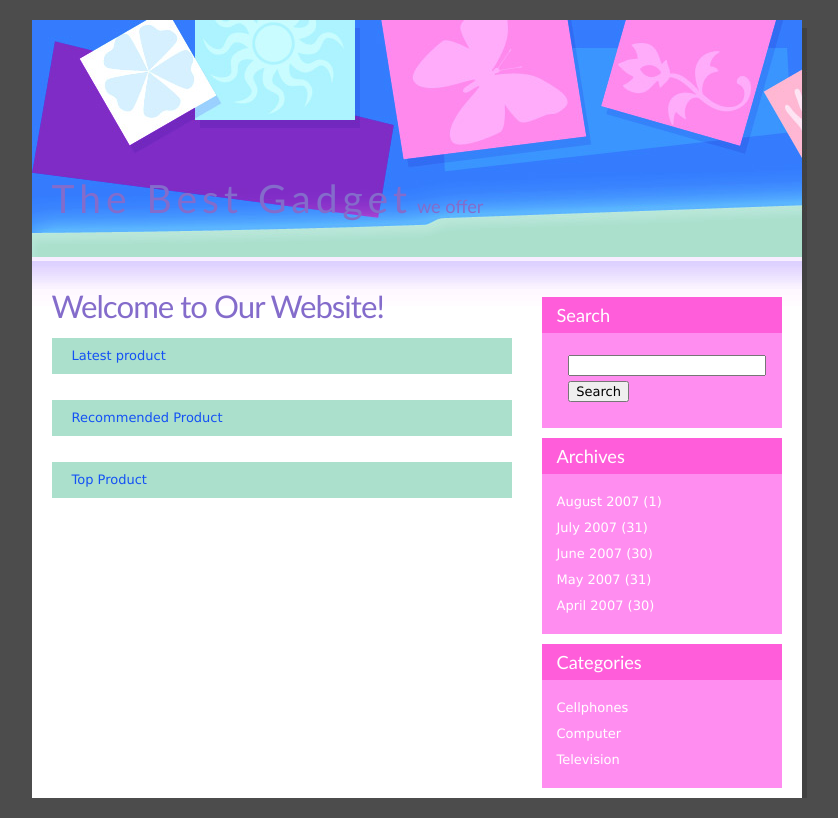
After one commit to akonievyang/online-selling, a PHP site: page /myhome.php in a window 1280 px wide. The commit adds this page. Shown: the whole page, without its empty margins (221-1059 px from the left). Run offline with PHP 8.4, Linux system fonts and the light colour scheme.

Commit message:
Home Page

```diff
--- a/admin.php
+++ b/admin.php
@@ -21,6 +21,7 @@
                         <td>Name</td>
                         <td>Brand</td>
                         <td>Cost</td>
+                        <td>Action</td>
                         </tr>
                         <tr>
                         <tbody id="items"></tbody>
--- /dev/null
+++ b/bootstrap/css/myhome.css
@@ -0,0 +1,221 @@
+
+body {
+	margin: 20px 0;
+	padding: 0;
+	background: #4C4C4C;
+	font-family: Verdana, Arial, Helvetica, sans-serif;
+	font-size: 13px;
+	color: #6C7496;
+}
+
+h1, h2, h3 {
+	margin-top: 0;
+	font-family: "Trebuchet MS", Arial, Helvetica, sans-serif;
+	font-weight: normal;
+	color: #846CCB;
+}
+
+h1 {
+	letter-spacing: -1px;
+	font-size: 2.4em;
+}
+
+h2 {
+	font-size: 1.8em;
+}
+
+h3 {
+	font-size: 1.2em;
+	font-weight: bold;
+}
+
+p, ul, ol {
+	margin-bottom: 1.8em;
+	line-height: 2em;
+}
+
+p {
+}
+
+blockquote {
+	font-style: italic;
+}
+
+ul {
+}
+
+ol {
+}
+
+a {
+	text-decoration: none;
+	border-bottom: 1px solid #BFC6E3;
+	color: #145BF9;
+}
+
+a:hover {
+	border: none;
+}
+
+small {
+}
+
+hr {
+	display: none;
+}
+
+img {
+	border: none;
+}
+
+img.left {
+	float: left;
+	margin: 0 15px 0 0;
+}
+
+img.right {
+	float: left;
+	margin: 0 0 0 15px;
+}
+
+/* Header */
+
+#header {
+	width: 775px;
+	height: 237px;
+	margin: 0 auto;
+	background: url(../images/img01.jpg);
+}
+
+#header h1, #header h2 {
+	float: left;
+	margin: 0;
+}
+
+#header h1 {
+	padding: 155px 0 0 20px;
+	letter-spacing: 5px;
+	font-size: 3em;
+}
+
+#header h2 {
+	padding: 175px 0 0 5px;
+	font-size: 1.4em;
+}
+
+#header a {
+	border: none;
+	color: #FFFFFF;
+}
+
+/* Page */
+
+#page {
+	width: 770px;
+	margin: 0 auto;
+	background: #FFFFFF url(images/img02.gif) repeat-x;
+	border-right: 5px solid #414141;
+}
+
+/* Content */
+
+#content {
+	float: left;
+	width: 460px;
+	padding: 30px 20px;
+}
+
+/* Post */
+
+.post {
+	margin-bottom: 2em;
+}
+
+.post .title {
+	margin: 0;
+}
+
+.post .title a {
+	border: none;
+	color: #846CCB;
+}
+
+.post .title a:hover {
+	color: #145BF9;
+}
+
+.post .date {
+	margin: 0 0 2em 0;
+	font-size: .7em;
+}
+
+.post .entry {
+}
+
+.post .meta {
+	padding: 5px 20px;
+	background: #ABE0CC;
+	color: #1451F4;
+}
+
+.post .meta a {
+	color: #1451F4;
+}
+
+/* Sidebar */
+
+#sidebar {
+	float: right;
+	width: 240px;
+	padding: 40px 20px 0 0;
+	color: #FFFFFF;
+}
+
+#sidebar ul {
+	margin: 0;
+	padding: 0;
+	list-style: none;
+}
+
+#sidebar li {
+	margin-bottom: 10px;
+	background: #FF8DF0;
+}
+
+#sidebar li ul {
+	padding: 15px;
+}
+
+#sidebar li li {
+	margin: 0;
+}
+
+#sidebar li h2 {
+	margin: 0;
+	padding: 5px 15px;
+	background: #FF5DDA;
+	font-size: 1.4em;
+	color: #FFFFFF;
+}
+
+#sidebar a {
+	border: none;
+	color: #FFFFFF;
+}
+
+#sidebar form {
+	margin: 0;
+	padding: 15px;
+}
+
+#sidebar fieldset {
+	border: none;
+}
+
+#sidebar input {
+	font: normal 1em Verdana, Arial, Helvetica, sans-serif;
+}
+
+#sidebar #s {
+	width: 190px;
+}
--- a/delete_item.php
+++ b/delete_item.php
@@ -11,6 +11,4 @@ include "DAO/Online_SellingDAO.php";
         $action->DeleteItem($id[$i]);
 
     }
-
-
 ?>
--- /dev/null
+++ b/myhome.php
@@ -0,0 +1,86 @@
+<!DOCTYPE html >
+<html>
+    <head>
+        <meta http-equiv="content-type" content="text/html; charset=utf-8" />
+        <title>The Best Gadget </title>
+        <link href="bootstrap/css/myhome.css" rel="stylesheet" type="text/css" />
+    </head>
+    <body>
+        <div id="header">
+            <h1>The Best Gadget</a></h1>
+            <h2>we offer</h2>
+        </div>
+        <div id="page">
+            <div id="content">
+                <div class="post">
+
+                    <h1 class="title">Welcome to Our Website!</h1>
+
+                    <div class="entry">
+
+                    </div>
+
+                    <p class="meta">Latest product</p>
+                </div>
+
+                <div class="post">
+                    <div class="entry">
+                        <blockquote>
+
+                        </blockquote>
+
+                    </div>
+                    <p class="meta">Recommended Product</p>
+                </div>
+
+                <div class="post">
+                    <div class="entry">
+                        <blockquote>
+
+                        </blockquote>
+
+                    </div>
+                    <p class="meta">Top Product</p>
+                </div>
+
+
+            </div>
+            <!-- end content -->
+            <div id="sidebar">
+                <ul>
+                    <li>
+                        <h2>Search</h2>
+                        <form method="get" action="">
+                            <fieldset>
+                            <input type="text" id="s" name="s" value="" />
+                            <br />
+                            <input name="submit" type="submit" id="searchsubmit" value="Search" />
+                            </fieldset>
+                        </form>
+                    </li>
+                    <li>
+                        <h2>Archives</h2>
+                        <ul>
+                            <li><a href="#">August 2007</a> (1)</li>
+                            <li><a href="#">July 2007</a> (31)</li>
+                            <li><a href="#">June 2007</a> (30)</li>
+                            <li><a href="#">May 2007</a> (31)</li>
+                            <li><a href="#">April 2007</a> (30)</li>
+                        </ul>
+                    </li>
+                    <li>
+                        <h2>Categories</h2>
+                        <ul>
+                            <li>Cellphones</li>
+                            <li>Computer</li>
+                            <li>Television</li>
+
+                        </ul>
+                    </li>
+                </ul>
+            </div>
+            <!-- end sidebar -->
+            <div style="clear: both;"></div>
+        </div>
+    </body>
+</html>
```
Also changed, not shown: DAO/Online_SellingDAO.php (+46 -1 lines), edit_item.php (added, +7 -0 lines), js/admin.js (+19 -0 lines), images/img01.jpg (added), images/img02.gif (added), images/img02.jpg (added), images/img03.gif (added), images/img04.gif (added), images/img05.gif (added), images/img06.gif (added).
